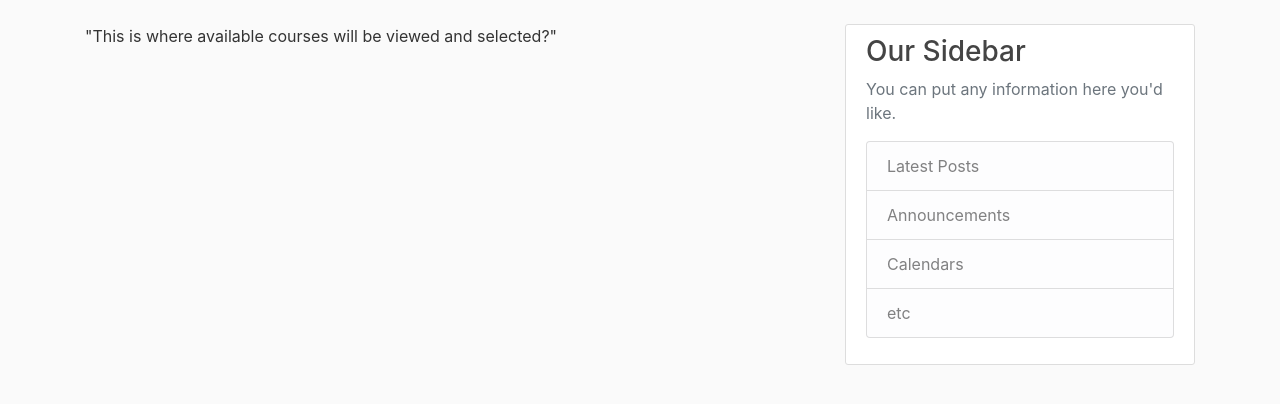
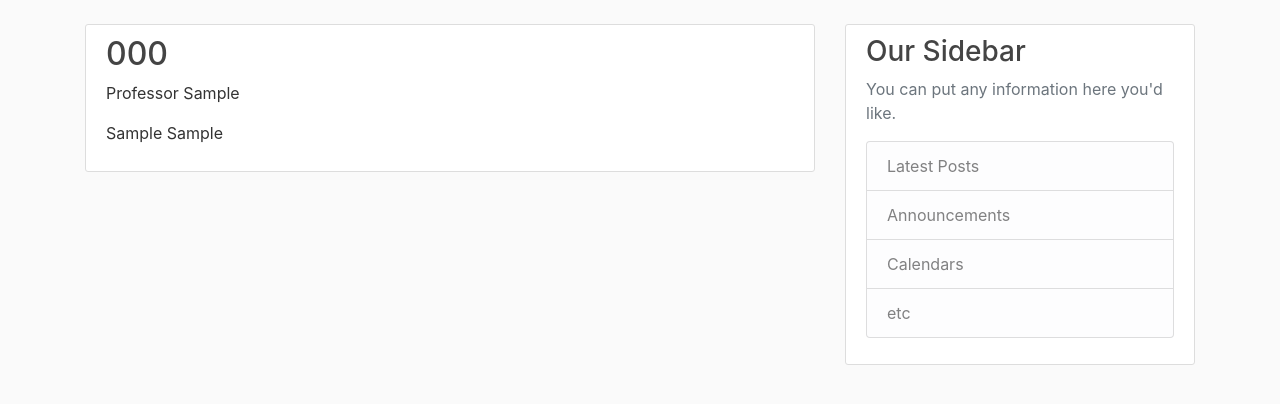
Before and after one commit to annachaykovska/Database-2-Group-Project, a Flask app: page /CourseEnrollment in a window 1280 px wide. Shown: the part 56-460 px from the top of the page. Run offline with Flask 2, Linux system fonts and the light colour scheme; tables that the repository leaves empty hold one stand-in row (values such as "Sample post"); some libraries are stand-ins or nearby versions.

Commit message:
CoureEnrollment Page populates off db

```diff
--- a/website/routes.py
+++ b/website/routes.py
@@ -1,6 +1,6 @@
 from flask import render_template, flash, redirect, url_for, request, abort
 from website import app, db, bcrypt
-from website.models import Courses, PreReq, AntiReq, User, Post, OtherCourses
+from website.models import Courses, PreReq, AntiReq, User, Post, OtherCourses, offeredCourses
 from website.forms import RegistrationForm, LoginForm, PostForm, UpdateAccountForm
 from flask_login import login_user, current_user, logout_user, login_required
 
@@ -9,6 +9,7 @@ from flask_login import login_user, current_user, logout_user, login_required
 @app.route("/home")
 def home():
     posts = Post.query.all()
+
     return render_template('home.html', posts=posts)
 
 
@@ -137,7 +138,8 @@ def AssignProf():
 
 @app.route("/CourseEnrollment")
 def CourseEnrollment():
-    return render_template('CourseEnrollment.html')
+    offerdCourses = offeredCourses.query.all()
+    return render_template('CourseEnrollment.html', offerdCourses = offerdCourses)
 
 @app.route("/post/new", methods=['GET', 'POST'])
 @login_required
--- a/website/templates/CourseEnrollment.html
+++ b/website/templates/CourseEnrollment.html
@@ -1,4 +1,12 @@
 {% extends "layout.html" %}
 {% block content %}
-    <a>"This is where available courses will be viewed and selected?"</a>
+    {% for offCourse in offerdCourses %}
+<article class="media content-section">
+    <div class="media-body">
+        <h2><a class="article-title" href="{{ offCourse.CourseCode }}">{{ offCourse.CourseCode }}</a></h2>
+        <p class="article-content">Professor {{ offCourse.Prof }}</p>
+        <p class="article-content">{{ offCourse.Term }} {{ offCourse.Section }}</p>
+    </div>
+</article>
+    {% endfor %}
 {% endblock content %}
```
